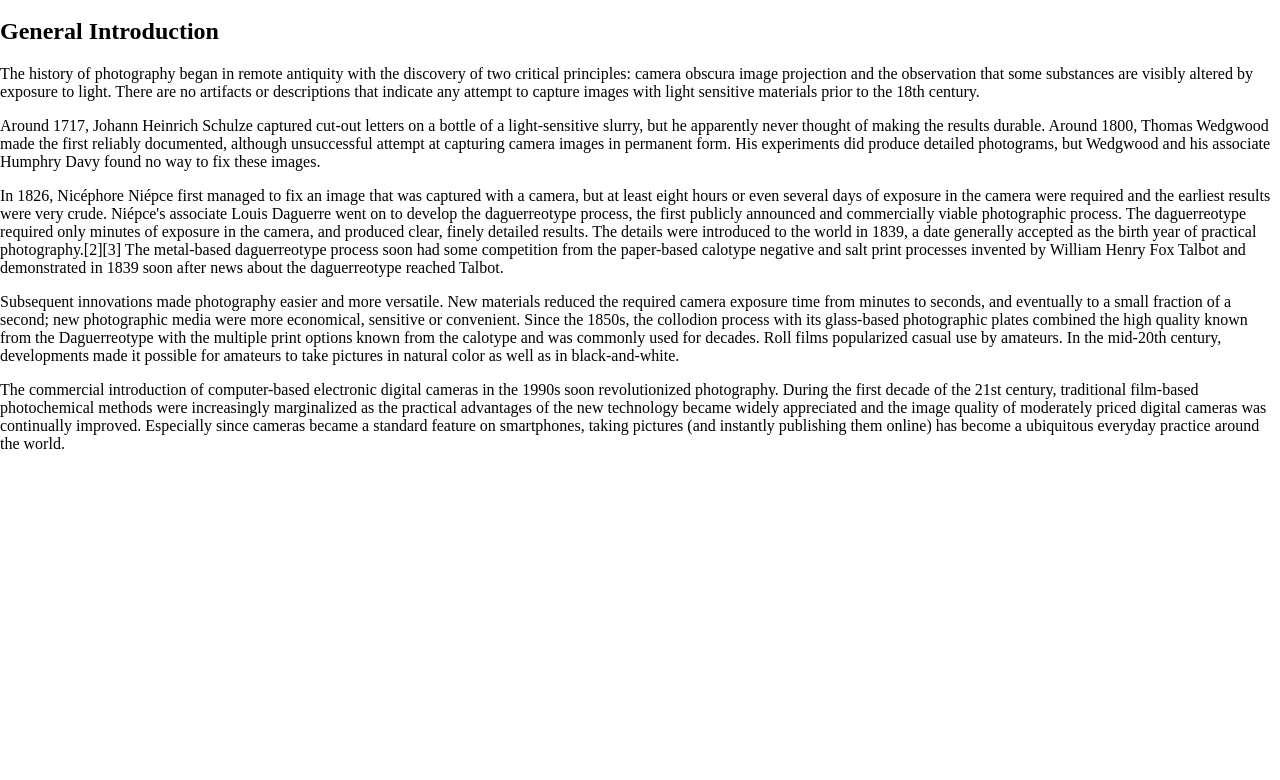
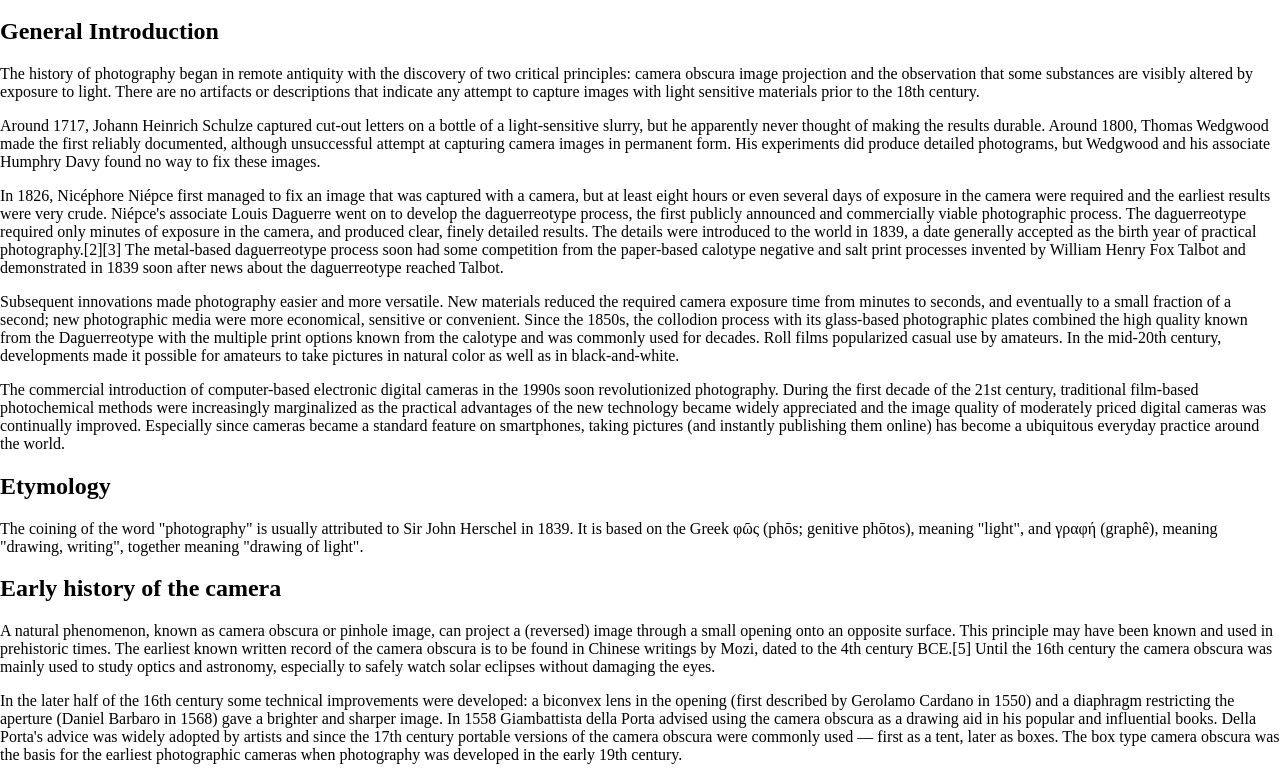
Before and after one commit to Max9414/newtrial, a plain HTML site: page index.html in a window 1280 px wide. Shown: the part 154-934 px from the top of the page. Before the commit the page ends 800 px from the top, so only its background shows below. Drawn offline with Linux system fonts and the light colour scheme.

Commit message:
added ethymology and early years of the camera

```diff
--- a/index.html
+++ b/index.html
@@ -26,6 +26,17 @@
             <p>Subsequent innovations made photography easier and more versatile. New materials reduced the required camera exposure time from minutes to seconds, and eventually to a small fraction of a second; new photographic media were more economical, sensitive or convenient. Since the 1850s, the collodion process with its glass-based photographic plates combined the high quality known from the Daguerreotype with the multiple print options known from the calotype and was commonly used for decades. Roll films popularized casual use by amateurs. In the mid-20th century, developments made it possible for amateurs to take pictures in natural color as well as in black-and-white.</p>
             <p>The commercial introduction of computer-based electronic digital cameras in the 1990s soon revolutionized photography. During the first decade of the 21st century, traditional film-based photochemical methods were increasingly marginalized as the practical advantages of the new technology became widely appreciated and the image quality of moderately priced digital cameras was continually improved. Especially since cameras became a standard feature on smartphones, taking pictures (and instantly publishing them online) has become a ubiquitous everyday practice around the world.</p>
         </section>
+
+        <section class="word-ethymology">
+            <h2>Etymology</h2>
+            <p>The coining of the word "photography" is usually attributed to Sir John Herschel in 1839. It is based on the Greek φῶς (phōs; genitive phōtos), meaning "light", and γραφή (graphê), meaning "drawing, writing", together meaning "drawing of light".</p>
+        </section>
+
+        <section class="early-history">
+            <h2>Early history of the camera</h2>
+            <p>A natural phenomenon, known as camera obscura or pinhole image, can project a (reversed) image through a small opening onto an opposite surface. This principle may have been known and used in prehistoric times. The earliest known written record of the camera obscura is to be found in Chinese writings by Mozi, dated to the 4th century BCE.[5] Until the 16th century the camera obscura was mainly used to study optics and astronomy, especially to safely watch solar eclipses without damaging the eyes.</p>
+            <p>In the later half of the 16th century some technical improvements were developed: a biconvex lens in the opening (first described by Gerolamo Cardano in 1550) and a diaphragm restricting the aperture (Daniel Barbaro in 1568) gave a brighter and sharper image. In 1558 Giambattista della Porta advised using the camera obscura as a drawing aid in his popular and influential books. Della Porta's advice was widely adopted by artists and since the 17th century portable versions of the camera obscura were commonly used — first as a tent, later as boxes. The box type camera obscura was the basis for the earliest photographic cameras when photography was developed in the early 19th century.</p>
+        </section>
     </main>
     <footer>
 
```
